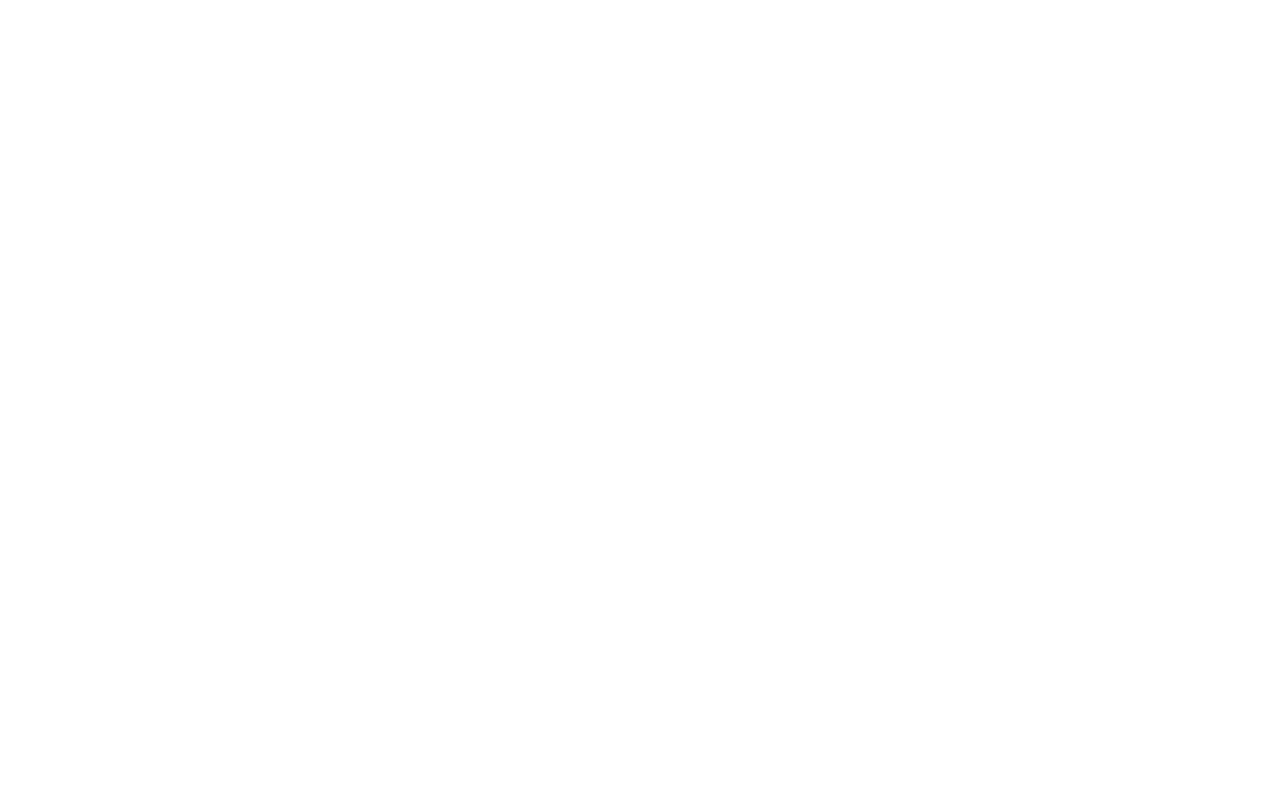
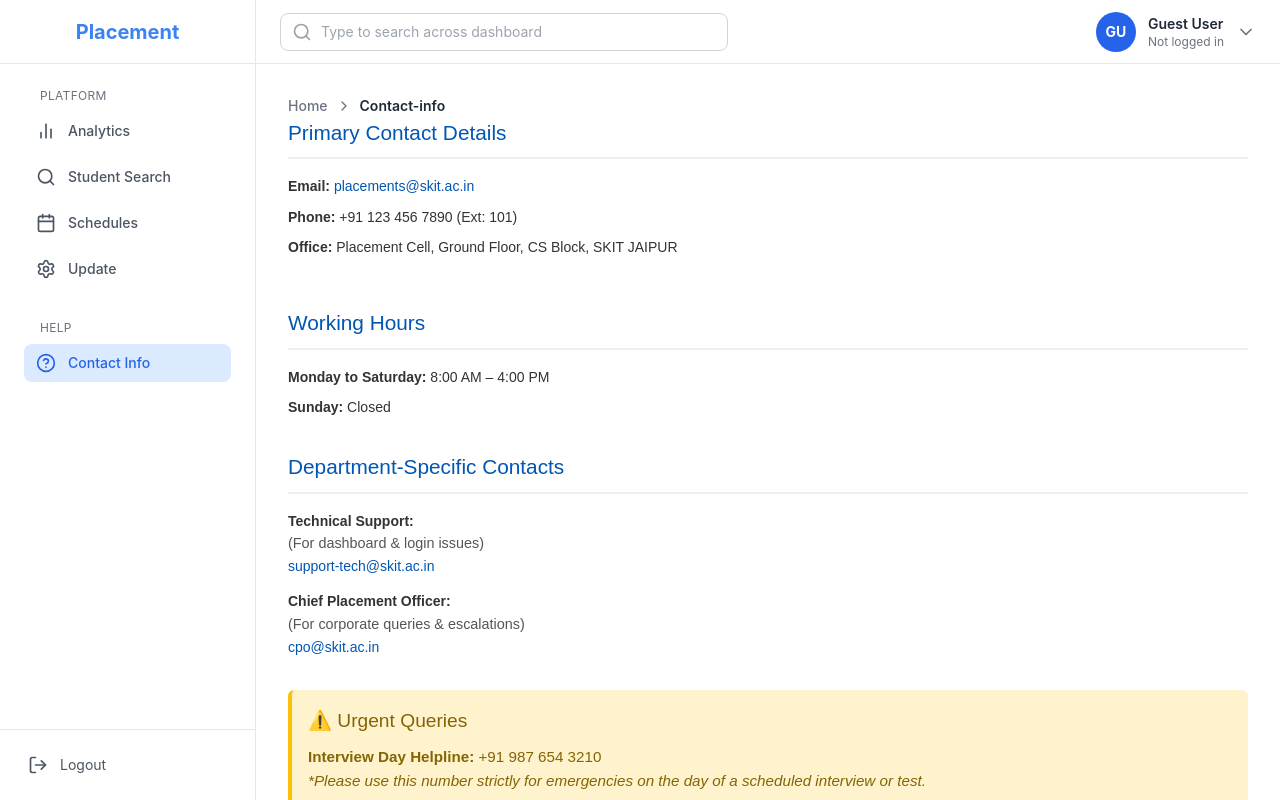
Before and after one commit to kaustubh-saxena24/placement_dashboard_frontend, a React (Vite) app: page /contact-info in a window 1280 px wide. Before the commit this address had no page. Built offline with nearby package versions, Linux system fonts and the light colour scheme.

Commit message:
Update UI

```diff
--- a/src/components/Header.jsx
+++ b/src/components/Header.jsx
@@ -79,14 +79,7 @@
       </div>
 
 
-      <div className="flex items-center gap-6 ml-6">
-        {/* Notification Bell */}
-        <div className="relative cursor-pointer">
-          <BellIcon className="text-gray-600 w-6 h-6" />
-          <span className="absolute -top-1 -right-1 flex items-center justify-center bg-red-500 text-white text-xs font-bold w-4 h-4 rounded-full">
-            3
-          </span>
-        </div>
+
 
 
         <div className="relative">
@@ -117,7 +110,7 @@
             </div>
           )}
         </div>
-      </div>
+
     </header>
   );
 };
--- a/src/components/Sidebar.jsx
+++ b/src/components/Sidebar.jsx
@@ -16,7 +16,7 @@
     { to: "/Update", icon: <Settings size={20} />, text: "Update" },
   ];
 
-  const helpLinks = [{ to: "/support", icon: <HelpCircle size={20} />, text: "Support" }];
+  const helpLinks = [{ to: "/contact-info", icon: <HelpCircle size={20} />, text: "Contact Info" }];
 
   return (
     <aside className="w-[20%] max-w-64 min-w-48 h-screen bg-white flex flex-col justify-between border-r border-gray-200">
--- a/src/main.jsx
+++ b/src/main.jsx
@@ -14,7 +14,7 @@
 import { Analytics } from './pages/Analytics.jsx'
 import Update from './pages/Update.jsx'
 import Schedule from './pages/Schedule.jsx'
-import Support from './pages/Support.jsx'
+import ContactInfo from './pages/ContactInfor.jsx'
 import CollegeLoginPage from './pages/College/CollegeLogin.jsx'
 import CollegeDashboard from './pages/College/CollegeDashboard.jsx'
 import PostJobPage from './pages/College/JobPost.jsx'
@@ -47,7 +47,7 @@
             <Route path="update" element={<Update />} />
             <Route path="schedule" element={<Schedule />} />
             <Route path="search" element={<SearchPage />} />
-            <Route path="support" element={<Support />} />
+            <Route path="contact-info" element={<ContactInfo />} />
           </Route>
         </Routes>
       </App>
--- /dev/null
+++ b/src/pages/ContactInfor.jsx
@@ -0,0 +1,62 @@
+import React from 'react';
+
+export default function ContactInfo() {
+  return (
+    <div style={{ fontFamily: 'sans-serif', lineHeight: '1.6', color: '#333' }}>
+
+
+      <section style={{ marginBottom: '3rem' }}>
+        <h3 style={{ fontSize: '1.3rem', borderBottom: '2px solid #eee', paddingBottom: '0.5rem', color: '#0056b3' }}>
+           Primary Contact Details
+        </h3>
+        <ul style={{ listStyleType: 'none', padding: 0, marginTop: '1rem' }}>
+          <li style={{ marginBottom: '0.5rem' }}><strong>Email:</strong> <a href="mailto:placements@skit.ac.in" style={{ color: '#0056b3', textDecoration: 'none' }}>placements@skit.ac.in</a></li>
+          <li style={{ marginBottom: '0.5rem' }}><strong>Phone:</strong> +91 123 456 7890 (Ext: 101)</li>
+          <li style={{ marginBottom: '0.5rem' }}><strong>Office:</strong> Placement Cell, Ground Floor, CS Block, SKIT JAIPUR</li>
+        </ul>
+      </section>
+
+
+      <section style={{ marginBottom: '2rem' }}>
+        <h3 style={{ fontSize: '1.3rem', borderBottom: '2px solid #eee', paddingBottom: '0.5rem', color: '#0056b3' }}>
+          Working Hours
+        </h3>
+        <ul style={{ listStyleType: 'none', padding: 0, marginTop: '1rem' }}>
+          <li style={{ marginBottom: '0.5rem' }}><strong>Monday to Saturday:</strong> 8:00 AM – 4:00 PM</li>
+          <li style={{ marginBottom: '0.5rem' }}><strong>Sunday:</strong> Closed</li>
+        </ul>
+      </section>
+
+      {/* Department-Specific Contacts */}
+      <section style={{ marginBottom: '2rem' }}>
+        <h3 style={{ fontSize: '1.3rem', borderBottom: '2px solid #eee', paddingBottom: '0.5rem', color: '#0056b3' }}>
+          Department-Specific Contacts
+        </h3>
+        <ul style={{ listStyleType: 'none', padding: 0, marginTop: '1rem' }}>
+          <li style={{ marginBottom: '0.8rem' }}>
+            <strong>Technical Support:</strong> <br/>
+            <span style={{ fontSize: '0.9rem', color: '#555' }}>(For dashboard & login issues)</span> <br/>
+            <a href="mailto:support-tech@skit.ac.in" style={{ color: '#0056b3', textDecoration: 'none' }}>support-tech@skit.ac.in</a>
+          </li>
+          <li style={{ marginBottom: '0.8rem' }}>
+            <strong>Chief Placement Officer:</strong> <br/>
+            <span style={{ fontSize: '0.9rem', color: '#555' }}>(For corporate queries & escalations)</span> <br/>
+            <a href="mailto:cpo@skit.ac.in" style={{ color: '#0056b3', textDecoration: 'none' }}>cpo@skit.ac.in</a>
+          </li>
+        </ul>
+      </section>
+
+      {/* Urgent Queries */}
+      <section style={{ backgroundColor: '#fff3cd', padding: '1rem', borderRadius: '6px', borderLeft: '4px solid #ffc107' }}>
+        <h3 style={{ fontSize: '1.2rem', margin: '0 0 0.5rem 0', color: '#856404' }}>
+          ⚠️ Urgent Queries
+        </h3>
+        <p style={{ margin: 0, color: '#856404', fontSize: '0.95rem' }}>
+          <strong>Interview Day Helpline:</strong> +91 987 654 3210 <br/>
+          <em>*Please use this number strictly for emergencies on the day of a scheduled interview or test.</em>
+        </p>
+      </section>
+
+    </div>
+  );
+}
--- a/src/pages/Support.jsx
+++ /dev/null
@@ -1,3 +0,0 @@
-export default function Support(){
-    return <h1> This is Support Page</h1>
-}
```
